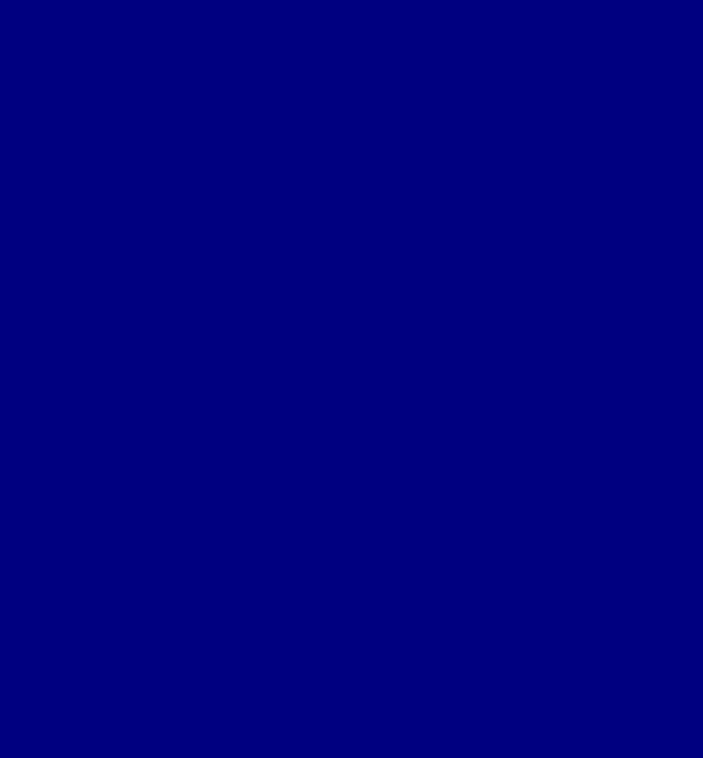
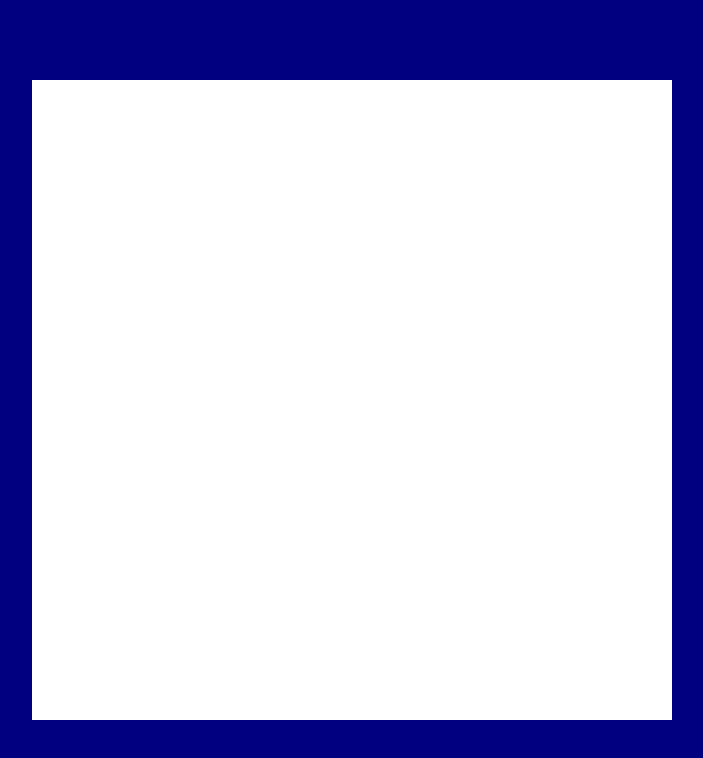
Before and after one commit to Huntney1/js-fizzbuzz, a plain HTML site: page index.html in a window 1280 px wide. Shown: the whole page, without its empty margins (288-991 px from the left). Drawn offline with Linux system fonts and the light colour scheme.

Commit message:
modifiche varie

```diff
--- a/css/style.css
+++ b/css/style.css
@@ -1,39 +1,45 @@
-*{
+* {
     margin: 0;
     padding: 0;
     box-sizing: border-box;
 }
 
-body{
+body {
     background-color: navy;
 }
 
-.continer{
+.container {
     background-color: white;
     margin: 5rem auto;
-    display:flex;
+    display: flex;
     flex-wrap: wrap;
     justify-content: center;
     max-width: 640px;
 }
 
-.square{
+.row {
+    width: 40rem;
+    height: 40rem;
+}
+
+.square {
     height: 65px;
     width: 65px;
     display: flex;
     justify-content: center;
     align-items: center;
 
+
 }
 
-.square-coral{
-background-color: coral;
+.square-coral {
+    background-color: coral;
 }
 
-.square-dodgerblue{
+.square-dodgerblue {
     background-color: dodgerblue;
 }
 
-.square-violet{
-    background-color:violet
+.square-violet {
+    background-color: violet
 }
--- a/index.html
+++ b/index.html
@@ -1,5 +1,6 @@
 <!DOCTYPE html>
 <html lang="en">
+
 <head>
     <meta charset="UTF-8">
     <meta http-equiv="X-UA-Compatible" content="IE=edge">
@@ -9,16 +10,19 @@
     <link rel="stylesheet" href="./css/style.css">
 
 </head>
+
 <body>
     <div class="container">
-        <div class="square">
-            <div class="square-coral"></div>
-            <div class="square-dodgerblue"></div>
-            <div class="square-violet"></div>
+        <div class="row">
+            <div class="square">
+                <div class="square-coral"></div>
+                <div class="square-dodgerblue"></div>
+                <div class="square-violet"></div>
 
+            </div>
         </div>
     </div>
-
     <script type="text/javascript" src="./js/script.js"></script>
 </body>
+
 </html>
```
